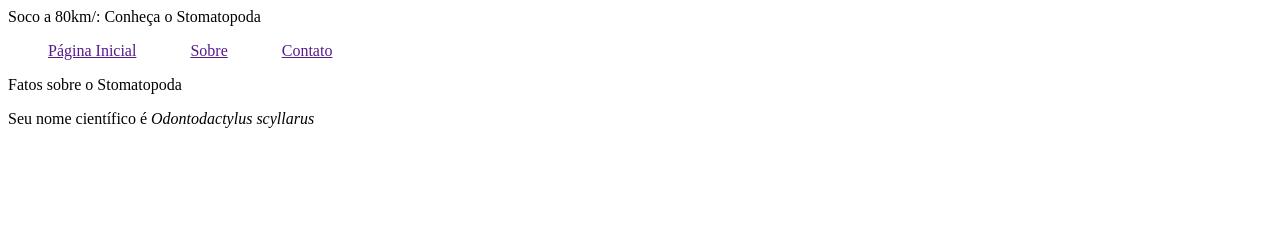
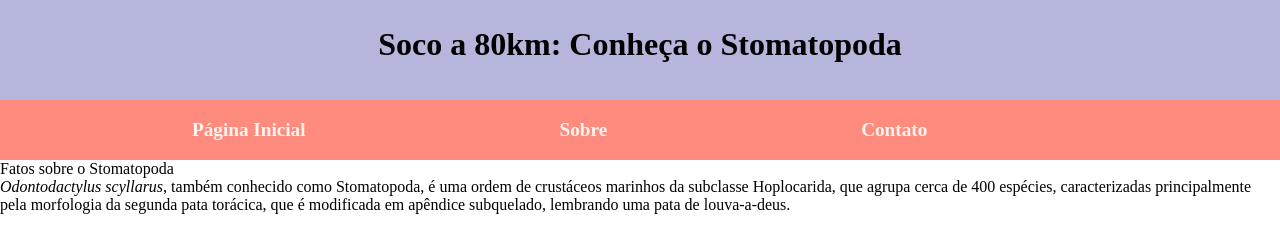
Before and after one commit to LucasRPontes/Trybe-Exercises, a plain HTML site: page bloco_3/dia_4/stomatopoda.html in a window 1280 px wide. Drawn offline with Linux system fonts and the light colour scheme.

Commit message:
dando cor ao site

```diff
--- a/bloco_3/dia_4/stomatopoda.css
+++ b/bloco_3/dia_4/stomatopoda.css
@@ -1,4 +1,42 @@
+* {
+    margin: 0;
+    padding: 0;
+}
+
+a {
+    text-decoration: none;
+    color: seashell;
+    font-weight: bolder;
+    font-size: larger;
+}
+
+a:hover {
+    color: black;
+    text-decoration: underline;
+}
+
 ul:nth-last-of-type(1) li {
     display: inline-block;
-    margin-right: 50px;
+    margin-right: 250px;
+
 }
+
+ul:nth-of-type(1) li:nth-of-type(1){
+    margin-left: 15%;
+}
+
+#cabecalho {
+    text-align: center;
+    font-size: xx-large;
+    background-color: rgb(182, 182, 221);
+    height: 100px;
+    line-height: 280%;
+    font-weight: bolder;
+}
+
+#nav {
+    height: 60px;
+    background-color: rgb(255, 139, 126);
+    line-height: 60px;
+
+}
--- a/bloco_3/dia_4/stomatopoda.html
+++ b/bloco_3/dia_4/stomatopoda.html
@@ -8,8 +8,8 @@
     <link rel="stylesheet" href="stomatopoda.css">
 </head>
 <body>
-    <header>Soco a 80km/: Conheça o Stomatopoda</header>
-    <nav>
+    <header id="cabecalho">Soco a 80km: Conheça o Stomatopoda</header>
+    <nav id="nav">
         <ul>
             <li><a href="">Página Inicial</a></li>
             <li><a href="">Sobre</a></li>
@@ -19,7 +19,7 @@
     <article>
         <header>Fatos sobre o Stomatopoda</header>
         <section>
-            <p>Seu nome científico é <em>Odontodactylus scyllarus</em></p>
+            <p><em>Odontodactylus scyllarus</em>, também conhecido como Stomatopoda, é uma ordem de crustáceos marinhos da subclasse Hoplocarida, que agrupa cerca de 400 espécies, caracterizadas principalmente pela morfologia da segunda pata torácica, que é modificada em apêndice subquelado, lembrando uma pata de louva-a-deus.</p>
 
         </section>
     </article>
```
